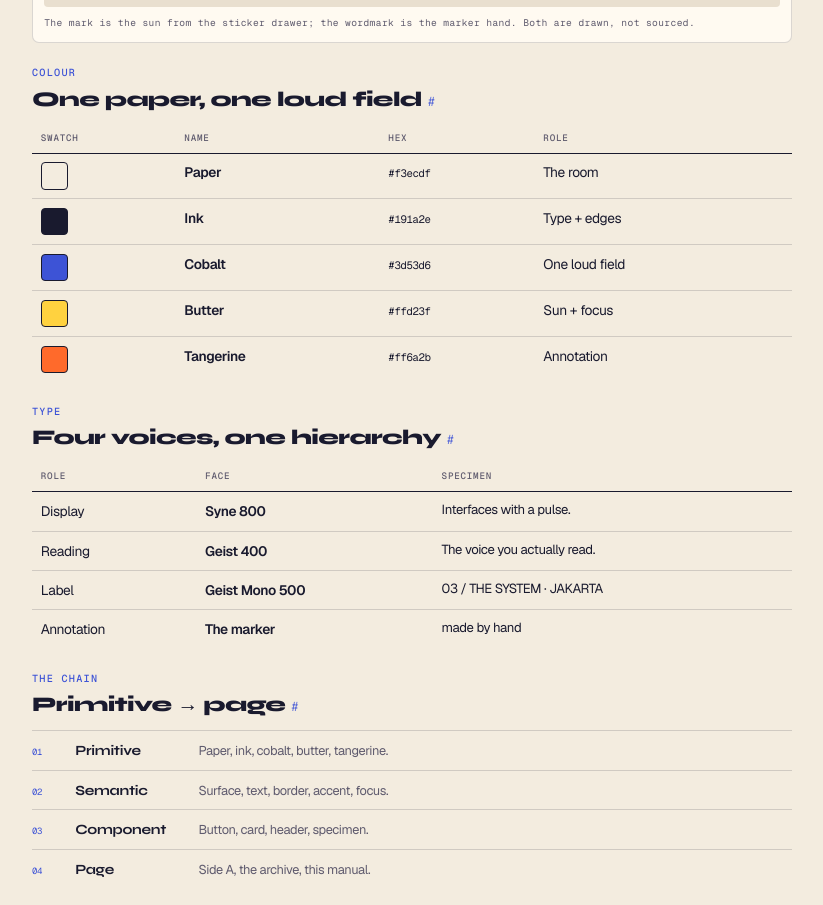
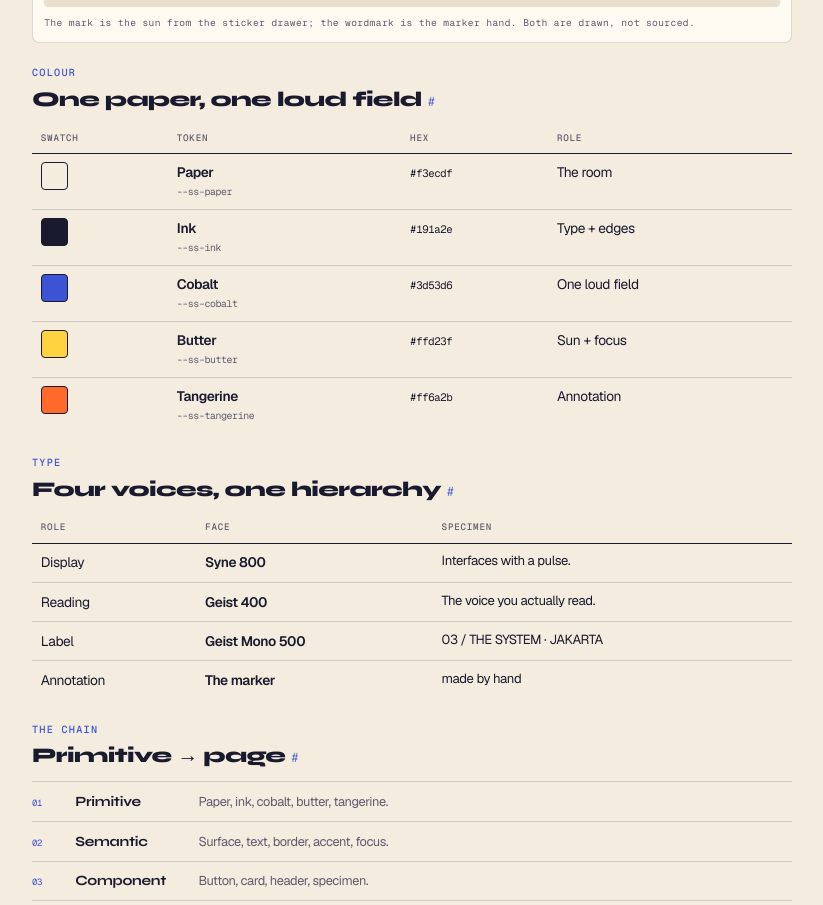
Before and after one commit to adityahimaone/sunnyside, a Next.js app: page /design-engineering in a window 1280 px wide. Shown: the part 3900-4805 px from the top of the page, without its empty margins (370-1193 px from the left). Built offline with nearby package versions, Linux system fonts and the light colour scheme; no server answers.

Commit message:
docs(practice): expose the colour token names in the system table

```diff
--- a/features/design-engineering/design-engineering-data.ts
+++ b/features/design-engineering/design-engineering-data.ts
@@ -210,11 +210,26 @@ export const SYSTEM = {
   title: 'One paper. One loud field. One drawer of marks.',
   lede: 'Sunnyside is not a component library with a landing page attached. It is a visual language with a specimen, a brand kit, and the archive that uses them. The page you are reading is built in it.',
   swatches: [
-    { name: 'Paper', hex: '#f3ecdf', role: 'The room' },
-    { name: 'Ink', hex: '#191a2e', role: 'Type + edges' },
-    { name: 'Cobalt', hex: '#3d53d6', role: 'One loud field' },
-    { name: 'Butter', hex: '#ffd23f', role: 'Sun + focus' },
-    { name: 'Tangerine', hex: '#ff6a2b', role: 'Annotation' },
+    { name: 'Paper', token: '--ss-paper', hex: '#f3ecdf', role: 'The room' },
+    { name: 'Ink', token: '--ss-ink', hex: '#191a2e', role: 'Type + edges' },
+    {
+      name: 'Cobalt',
+      token: '--ss-cobalt',
+      hex: '#3d53d6',
+      role: 'One loud field',
+    },
+    {
+      name: 'Butter',
+      token: '--ss-butter',
+      hex: '#ffd23f',
+      role: 'Sun + focus',
+    },
+    {
+      name: 'Tangerine',
+      token: '--ss-tangerine',
+      hex: '#ff6a2b',
+      role: 'Annotation',
+    },
   ],
   voices: [
     { name: 'Syne 800', role: 'Display', sample: 'Interfaces with a pulse.' },
--- a/features/design-engineering/design-engineering-page.tsx
+++ b/features/design-engineering/design-engineering-page.tsx
@@ -285,7 +285,7 @@ export function DesignEngineeringPage() {
               </DocsHeading>
               <Table
                 caption="Sunnyside colour tokens"
-                head={['Swatch', 'Name', 'Hex', 'Role']}
+                head={['Swatch', 'Token', 'Hex', 'Role']}
                 rows={SYSTEM.swatches.map((swatch) => [
                   <span
                     key={swatch.name}
@@ -293,7 +293,13 @@ export function DesignEngineeringPage() {
                     style={{ background: swatch.hex }}
                     aria-hidden
                   />,
-                  <b key={`${swatch.name}-name`}>{swatch.name}</b>,
+                  <span
+                    key={`${swatch.name}-token`}
+                    className={styles.tokenCell}
+                  >
+                    <b>{swatch.name}</b>
+                    <code>{swatch.token}</code>
+                  </span>,
                   <code key={`${swatch.name}-hex`}>{swatch.hex}</code>,
                   swatch.role,
                 ])}
--- a/features/design-engineering/design-engineering.module.css
+++ b/features/design-engineering/design-engineering.module.css
@@ -577,6 +577,17 @@
   border: 1px solid var(--ss-ink);
   border-radius: 4px;
   vertical-align: middle;
+}
+
+.tokenCell {
+  display: flex;
+  flex-direction: column;
+  gap: 0.12rem;
+}
+
+.tokenCell code {
+  color: var(--ss-muted);
+  font-size: 0.72em;
 }
 
 .typeSample {
--- a/features/design-engineering/markdown.ts
+++ b/features/design-engineering/markdown.ts
@@ -82,8 +82,13 @@ ${SYSTEM.lede}
 ### Colour
 
 ${table(
-  ['Name', 'Hex', 'Role'],
-  SYSTEM.swatches.map((swatch) => [swatch.name, swatch.hex, swatch.role]),
+  ['Name', 'Token', 'Hex', 'Role'],
+  SYSTEM.swatches.map((swatch) => [
+    swatch.name,
+    swatch.token,
+    swatch.hex,
+    swatch.role,
+  ]),
 )}
 
 ### Type
```
